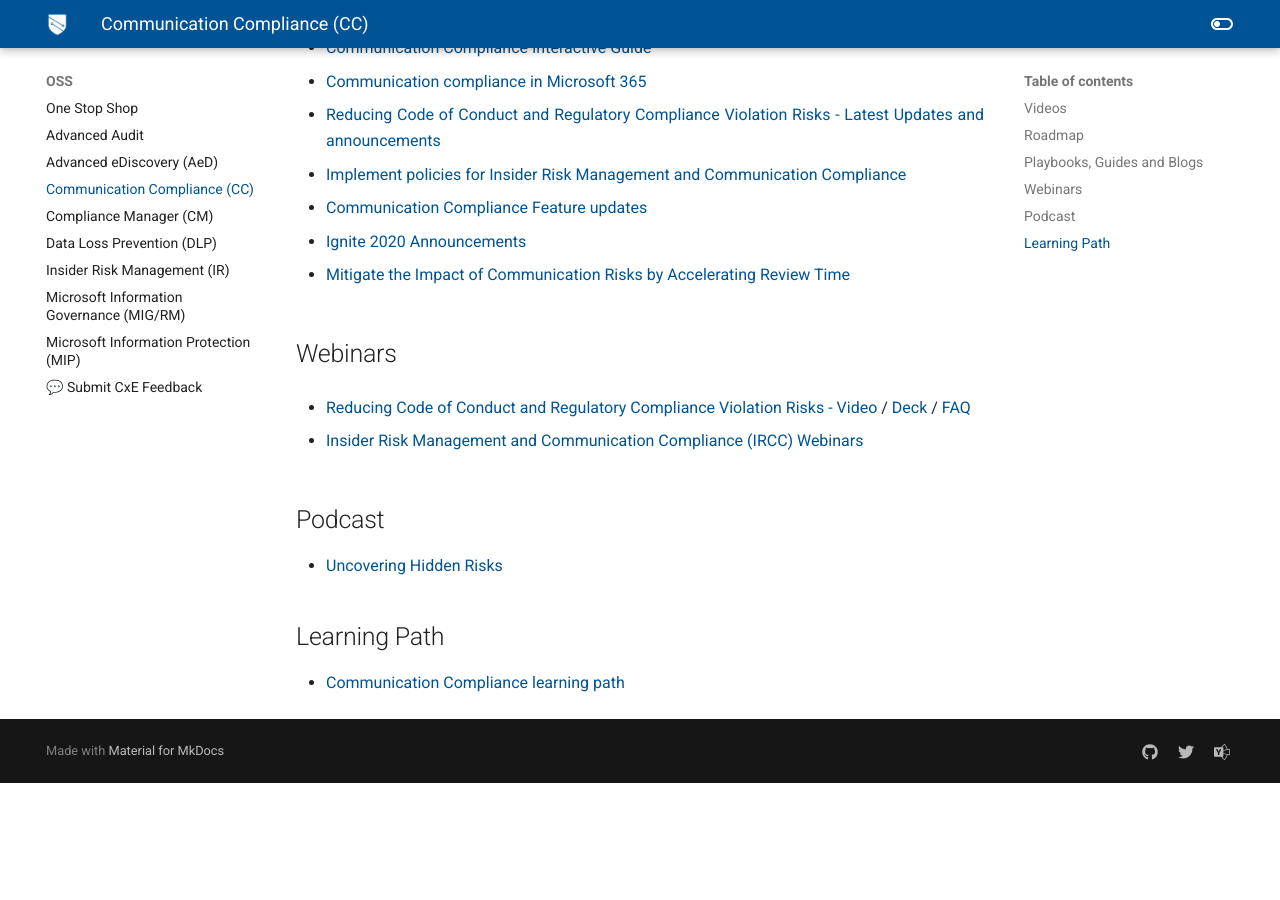
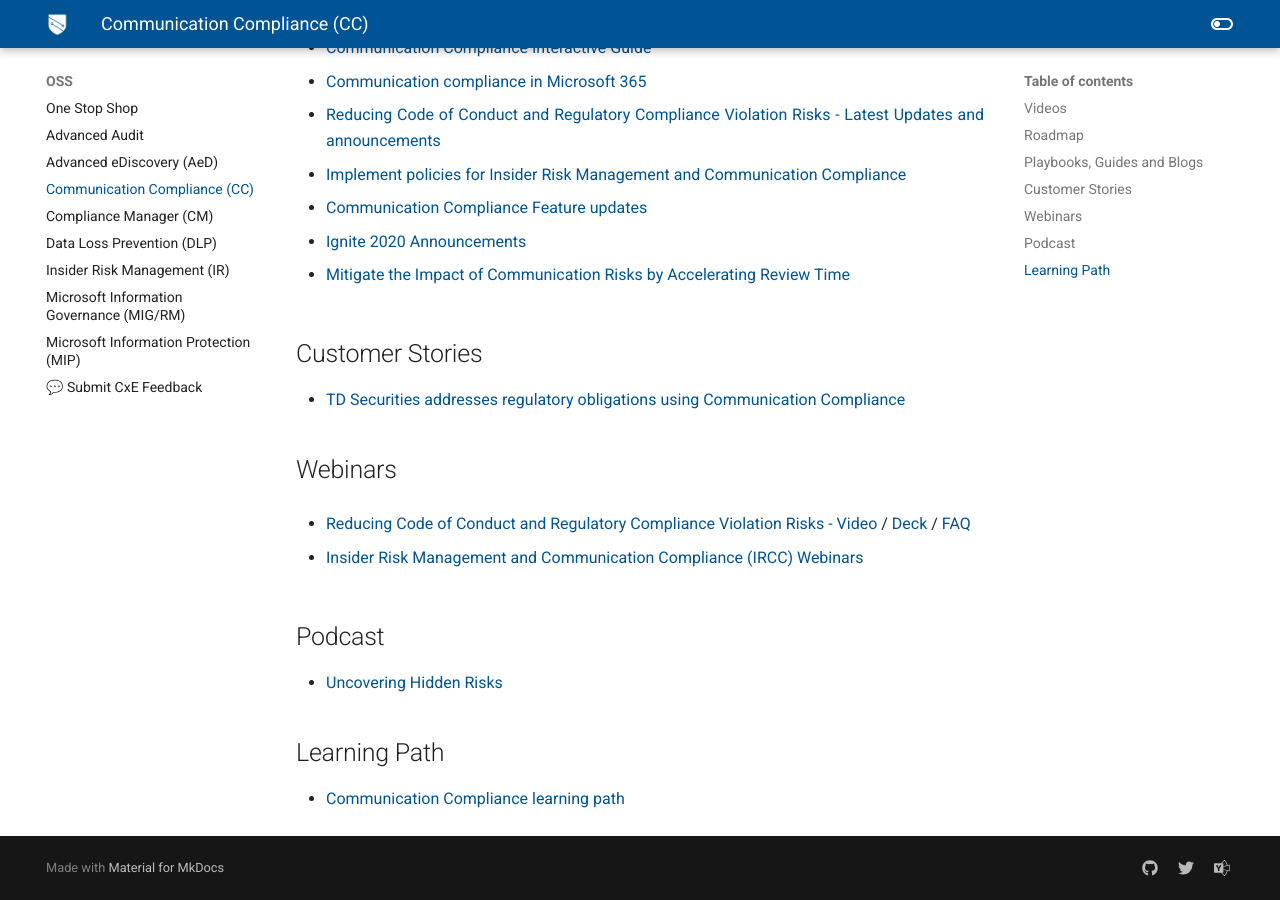
Before and after one commit to microsoft/ComplianceCxE, an MkDocs documentation site: the page built from docs/resources/cc.md, in a window 1280 px wide and 900 px high, scrolled down 819 px. Built offline with MkDocs 1.6.1 and Material for MkDocs 9.7.7, drawn with Linux system fonts in a browser that asks for light colours; comment, search, counter and statistics services are not loaded; old or Windows-style settings are respelled for this version of MkDocs; before the commit the page ends 1602 px from its top, so only the background shows below that.

Commit message:
Added Customer Story

```diff
--- a/docs/resources/cc.md
+++ b/docs/resources/cc.md
@@ -39,6 +39,9 @@
 
 * [Mitigate the Impact of Communication Risks by Accelerating Review Time](https://aka.ms/ccinspire2021)
 
+## Customer Stories
+* [TD Securities addresses regulatory obligations using Communication Compliance](https://customers.microsoft.com/en-us/story/1391545301764211731-td-securities-banking-capital-markets-compliance)
+
 ## Webinars
 * [Reducing Code of Conduct and Regulatory Compliance Violation Risks - Video](https://mipc.eventbuilder.com/event/45690) / [Deck](https://m365x314771.sharepoint.com/:p:/s/MIPComplianceResources/Eeb6R4lf4UVMqJah1CKN1z0BGmkbKnWS_isOMu2gCERzjQ?e=0TdFoE) / [FAQ](https://m365x314771.sharepoint.com/:b:/s/MIPComplianceResources/EfaYJKbOHklPr9_BqBpJRd8Bn57ZEUzAUqnI8Dn6d3fB5g?e=yZxRVZ)
 
```
